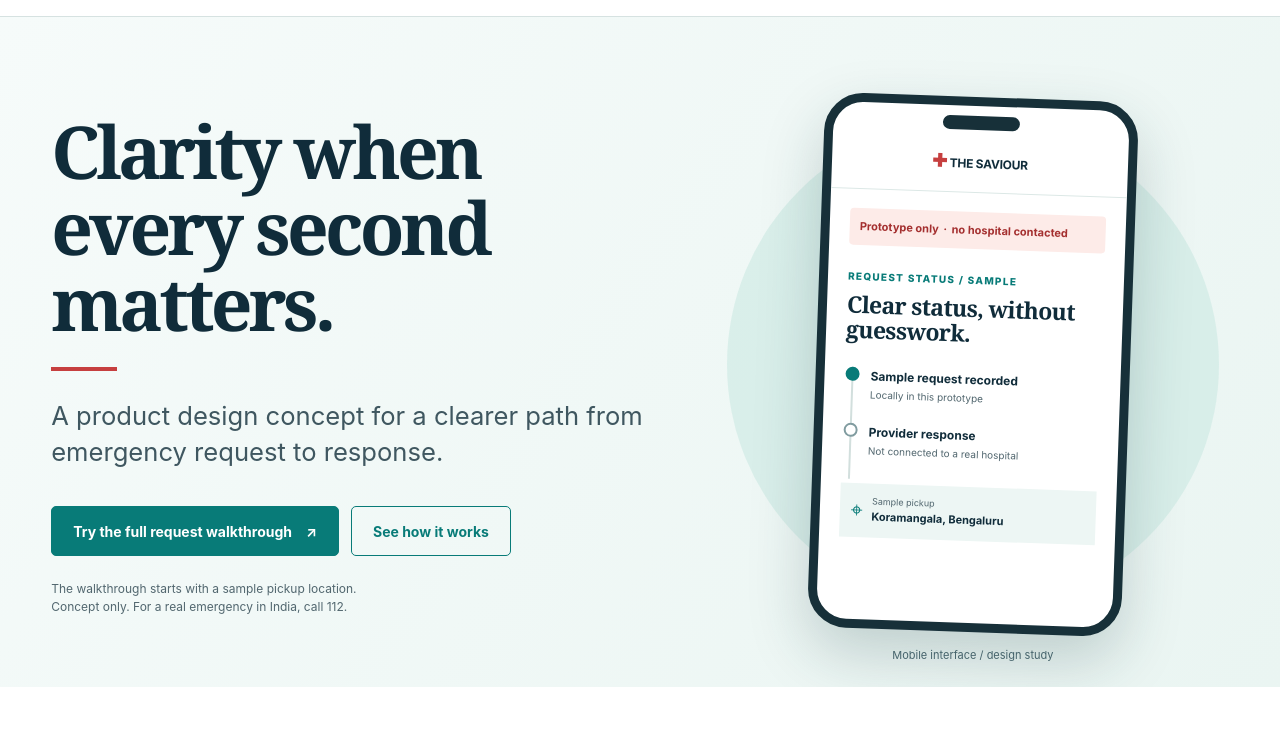
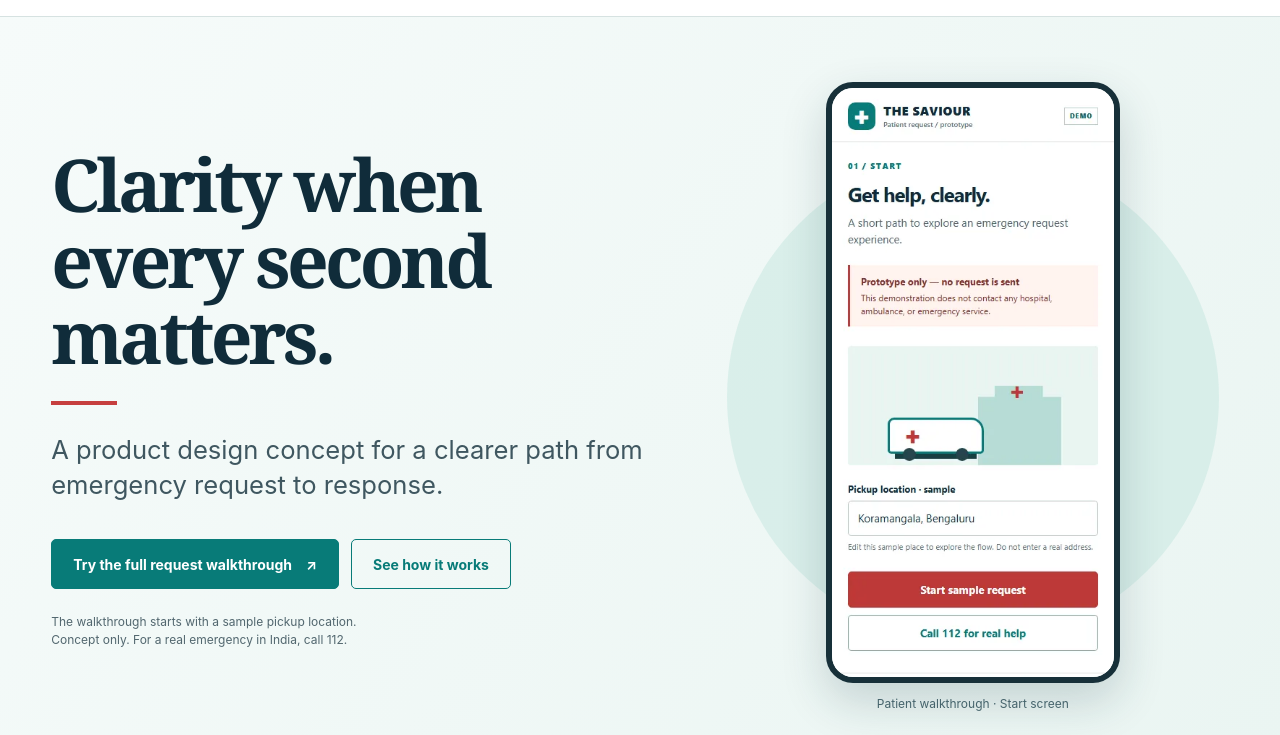
Before and after one commit to ankith2409-web/AUSPIFY, a plain HTML site: page task-02-landing-page/index.html in a window 1280 px wide. Shown: the part 65-800 px from the top of the page. Drawn offline with Linux system fonts and the light colour scheme.

Commit message:
Polish the prototype and refresh browser evidence

```diff
--- a/task-02-landing-page/index.html
+++ b/task-02-landing-page/index.html
@@ -42,47 +42,11 @@
 <p class="hero-disclaimer"><span id="walkthrough-hint">The walkthrough starts with a sample pickup location.</span><br>
 Concept only. For a real emergency in India, call 112.</p>
 </div>
-<div class="visual" aria-label="Preview of the mobile design concept">
-<div class="visual-circle">
-</div>
-<div class="phone">
-<div class="phone-head">
-<span class="phone-speaker">
-</span>
-<b>
-<span>✚</span> THE SAVIOUR</b>
-</div>
-<div class="phone-body">
-<div class="demo-warning">Prototype only <span>·</span> no hospital contacted</div>
-<p class="phone-label">REQUEST STATUS / SAMPLE</p>
-<h2>Clear status, without guesswork.</h2>
-<div class="phone-step done">
-<i>
-</i>
-<div>
-<strong>Sample request recorded</strong>
-<small>Locally in this prototype</small>
-</div>
-</div>
-<div class="phone-step">
-<i>
-</i>
-<div>
-<strong>Provider response</strong>
-<small>Not connected to a real hospital</small>
-</div>
-</div>
-<div class="phone-place">
-<span>⌖</span>
-<div>
-<small>Sample pickup</small>
-<strong>Koramangala, Bengaluru</strong>
-</div>
-</div>
-</div>
-</div>
-<div class="visual-caption">Mobile interface / design study</div>
-</div>
+<figure class="visual">
+  <div class="visual-circle" aria-hidden="true"></div>
+  <img class="hero-screen" src="./images/patient-start.webp" alt="The patient walkthrough start screen, with a sample pickup and Start sample request" width="390" height="815" fetchpriority="high" decoding="async">
+  <figcaption>Patient walkthrough · Start screen</figcaption>
+</figure>
 </section>
 <section class="intro section" id="about">
 <div class="section-label">THE IDEA</div>
--- a/task-02-landing-page/styles.css
+++ b/task-02-landing-page/styles.css
@@ -202,131 +202,30 @@ a:hover{
   background:#cce9e3;
   opacity:.6
 }
-.phone{
-  position:relative;
-  width:314px;
-  min-height:535px;
-  background:white;
-  border:9px solid #173039;
-  border-radius:39px;
-  box-shadow:0 25px 60px #173c4336;
-  overflow:hidden;
-  transform:rotate(2deg)
+.visual {
+  margin: 0;
+  flex-direction: column;
+  gap: 12px;
 }
-.phone-head{
-  height:87px;
-  border-bottom:1px solid #dce8e6;
-  display:flex;
-  align-items:end;
-  justify-content:center;
-  padding-bottom:17px;
-  position:relative;
-  font-size:12px;
-  letter-spacing:-.02em
+.hero-screen {
+  position: relative;
+  display: block;
+  width: min(78%, 294px);
+  height: auto;
+  border: 6px solid #173039;
+  border-radius: 27px;
+  box-shadow: 0 18px 45px #173c4330;
 }
-.phone-head b span{
-  color:var(--red);
-  font-size:18px
+.visual figcaption {
+  position: relative;
+  color: #45636b;
+  font-size: 12px;
 }
-.phone-speaker{
-  position:absolute;
-  top:10px;
-  left:50%;
-  transform:translateX(-50%);
-  width:77px;
-  height:14px;
-  background:#173039;
-  border-radius:20px
-}
-.phone-body{
-  padding:19px 20px
-}
-.demo-warning{
-  background:#fdebe8;
-  color:#a42f2f;
-  padding:10px;
-  font-size:11px;
-  font-weight:700;
-  border-radius:4px
-}
-.demo-warning span{
-  padding:0 2px
-}
-.phone-label,.preview-index{
-  font-size:10px;
-  letter-spacing:.13em;
-  color:var(--teal);
-  font-weight:800
-}
-.phone-label{
-  margin:24px 0 8px
-}
-.phone h2{
-  font:700 23px/1.12 var(--serif);
-  letter-spacing:-.03em;
-  margin:0 0 24px
-}
-.phone-step{
-  display:flex;
-  gap:12px;
-  border-left:2px solid #d2dfdd;
-  margin-left:7px;
-  padding:0 0 21px 17px;
-  position:relative
-}
-.phone-step:last-of-type{
-  border:0
-}
-.phone-step i{
-  position:absolute;
-  top:0;
-  left:-8px;
-  width:14px;
-  height:14px;
-  border:2px solid #819ca0;
-  border-radius:50%;
-  background:white
-}
-.phone-step.done i{
-  background:var(--teal);
-  border-color:var(--teal)
-}
-.phone-step strong{
-  font-size:12px;
-  display:block
-}
-.phone-step small{
-  font-size:10px;
-  color:var(--muted);
-  display:block;
-  margin-top:2px
-}
-.phone-place{
-  display:flex;
-  gap:9px;
-  background:#edf6f4;
-  padding:11px;
-  margin-top:4px
-}
-.phone-place>span{
-  font-size:21px;
-  color:var(--teal)
-}
-.phone-place small{
-  display:block;
-  font-size:9px;
-  color:var(--muted)
-}
-.phone-place strong{
-  display:block;
-  font-size:11px
-}
-.visual-caption{
-  position:absolute;
-  right:5%;
-  bottom:10px;
-  font-size:11px;
-  color:#45636b
+.preview-index {
+  font-size: 10px;
+  letter-spacing: .13em;
+  color: var(--teal);
+  font-weight: 800;
 }
 .section{
   padding:clamp(65px,7vw,110px) clamp(22px,4vw,76px);
@@ -586,12 +485,6 @@ a:hover{
   .visual{
     min-height:480px
   }
-  .phone{
-    transform:none
-  }
-  .visual-caption{
-    bottom:0
-  }
   .intro{
     grid-template-columns:1fr;
     gap:0
@@ -662,16 +555,6 @@ a:hover{
   .visual{
     min-height:475px
   }
-  .phone{
-    width:280px;
-    min-height:475px
-  }
-  .phone-body{
-    padding:13px 17px
-  }
-  .visual-caption{
-    right:0
-  }
   .steps,.role-grid{
     grid-template-columns:1fr
   }
@@ -717,15 +600,6 @@ a:hover{
   background: #075e5d;
   text-decoration: none;
 }
-.phone {
-  max-width: 100%;
-}
-.visual-caption {
-  bottom: -16px;
-  right: 0;
-  left: 0;
-  text-align: center;
-}
 .menu {
   min-width: 44px;
   min-height: 44px;
@@ -751,3 +625,10 @@ a:hover{
     scroll-behavior: auto;
   }
 }
+
+@media (max-width: 700px) {
+  .hero { padding-top: 36px; gap: 28px; }
+  .hero-actions .primary { min-height: 52px; }
+  .hero .visual { min-height: 0; }
+  .hero-screen { width: min(78%, 270px); }
+}
```
Also changed, not shown: task-02-landing-page/images/patient-start.webp (added), task-02-landing-page/screenshots/02-hero-desktop.jpg (added), task-02-landing-page/screenshots/02-hero-mobile.jpg (added), 1 other file.
